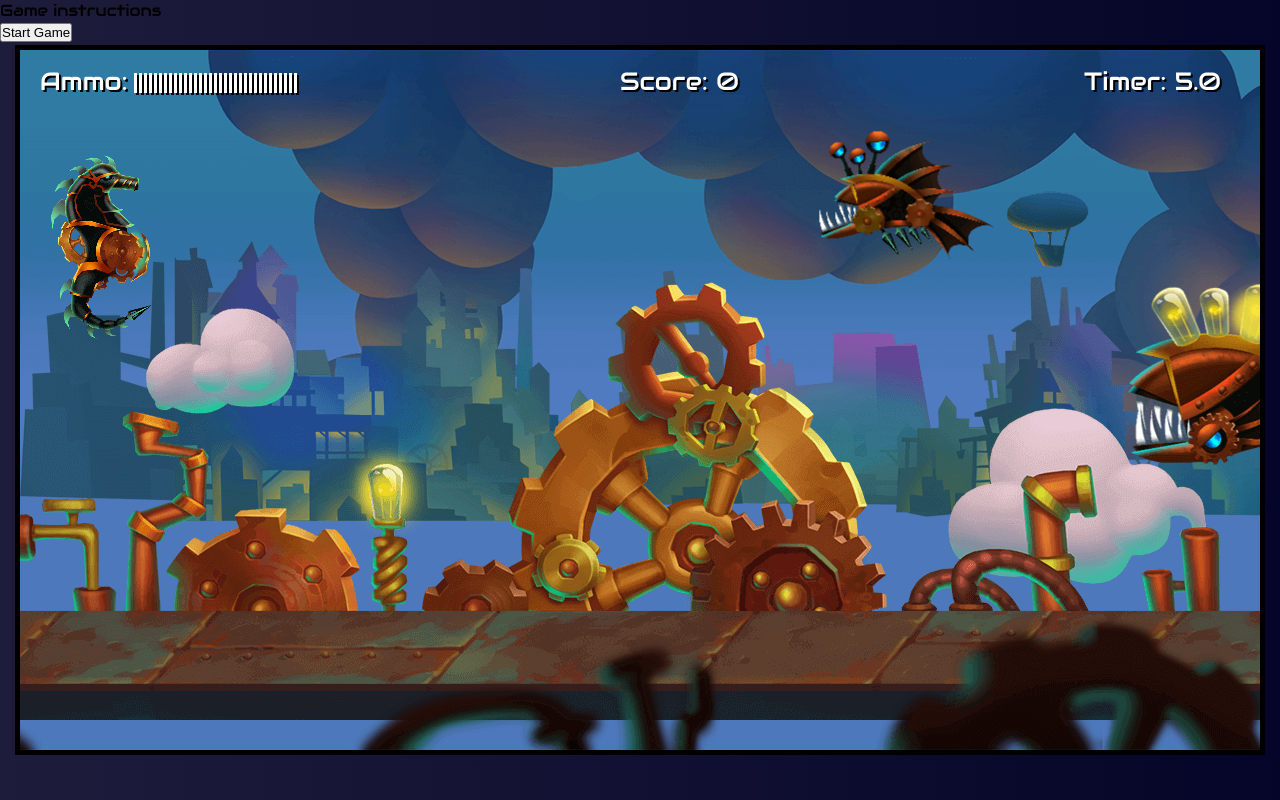
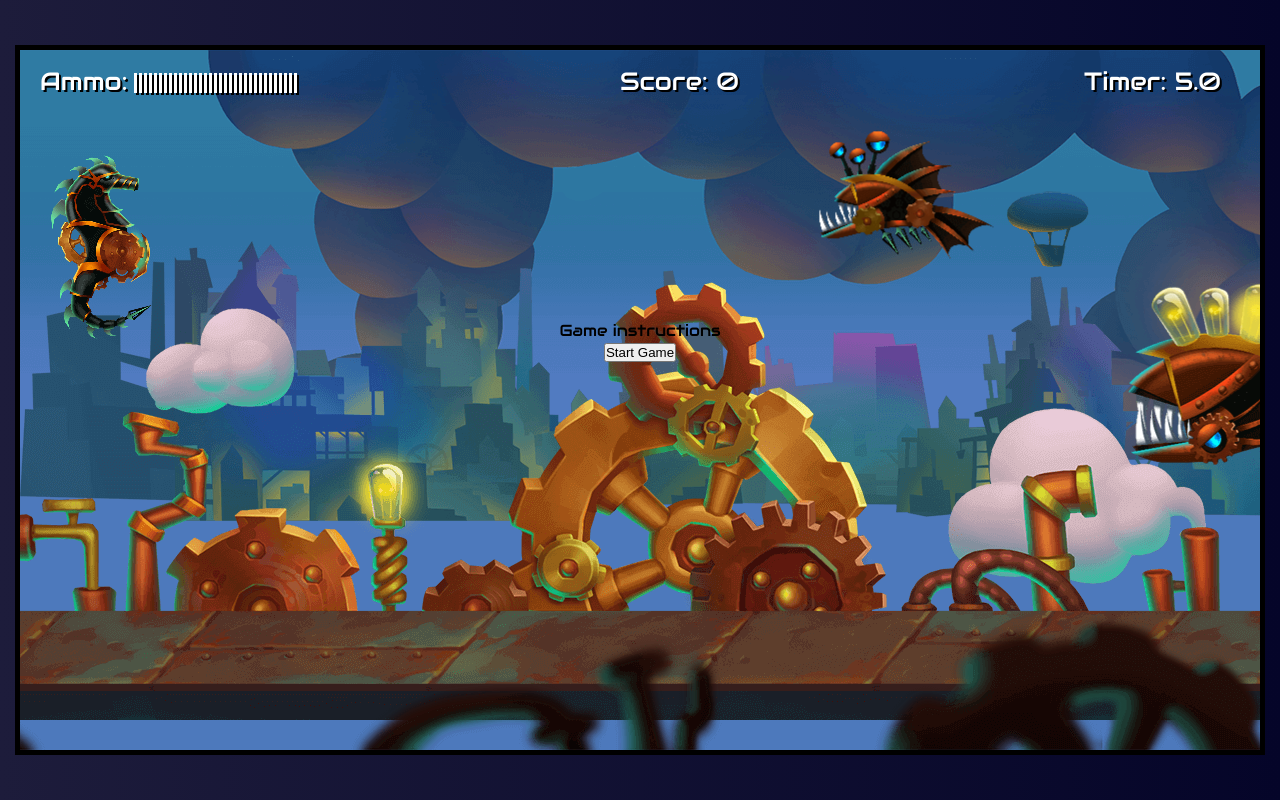
Before and after one commit to CodeConnects/seahorse-fireball-game, a plain HTML site: page index.html in a window 1280 px wide. Drawn offline with Linux system fonts and the light colour scheme.

Commit message:
add screen styles

```diff
--- a/styles/style.css
+++ b/styles/style.css
@@ -22,3 +22,14 @@ body { margin: 0; padding: 0; height: 100vh; background: rgb(29,28,59);
 #smokeExplosion, #fireExplosion {
     display: none;
 }
+
+.screen {
+  text-align: center;
+  max-width: 1240px;
+  margin: 0 auto;
+  position: absolute;
+  top: 40%;
+  z-index: 9999;
+  left: -50%;
+  right: -50%;
+}
```
